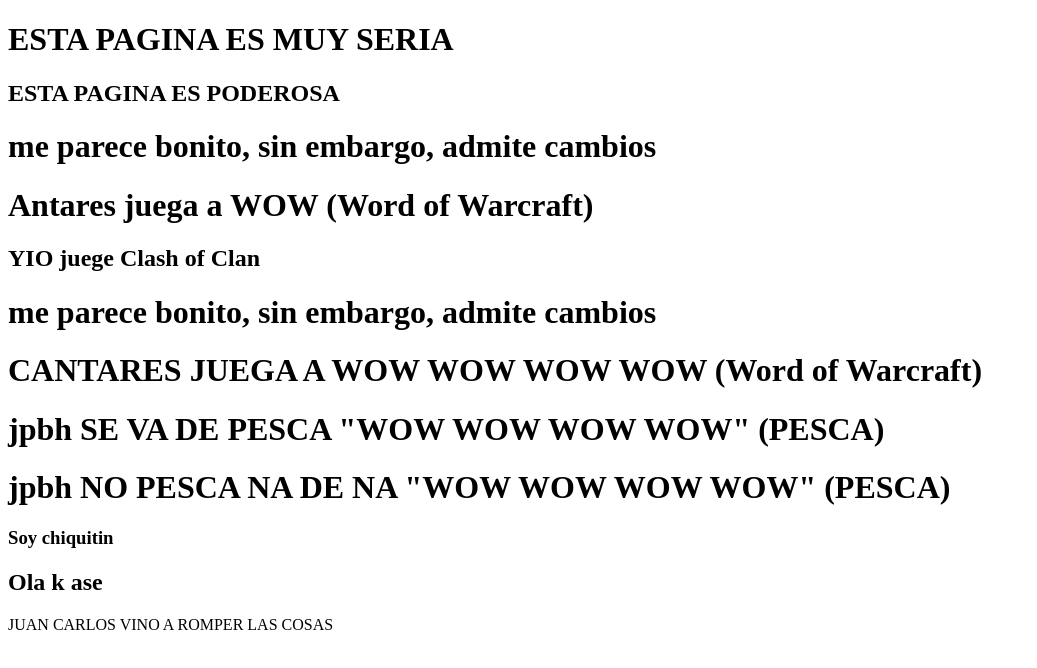
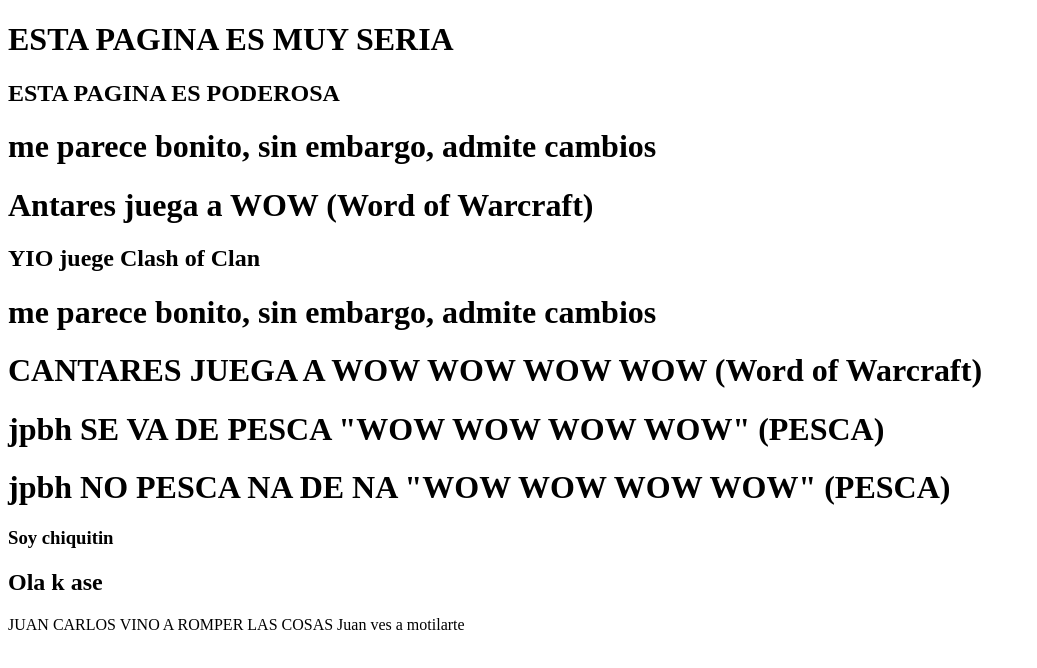
Before and after one commit to RogerdeLunel/ejercicio-practico-UF1893, a plain HTML site: page index.html in a window 1280 px wide. Shown: the whole page, without its empty margins (0-1037 px from the left). Drawn offline with Linux system fonts and the light colour scheme.

Commit message:
juan,abajo del todo

```diff
--- a/index.html
+++ b/index.html
@@ -21,3 +21,4 @@
 </html>
 
 JUAN CARLOS VINO A ROMPER LAS COSAS
+Juan ves a motilarte
```
